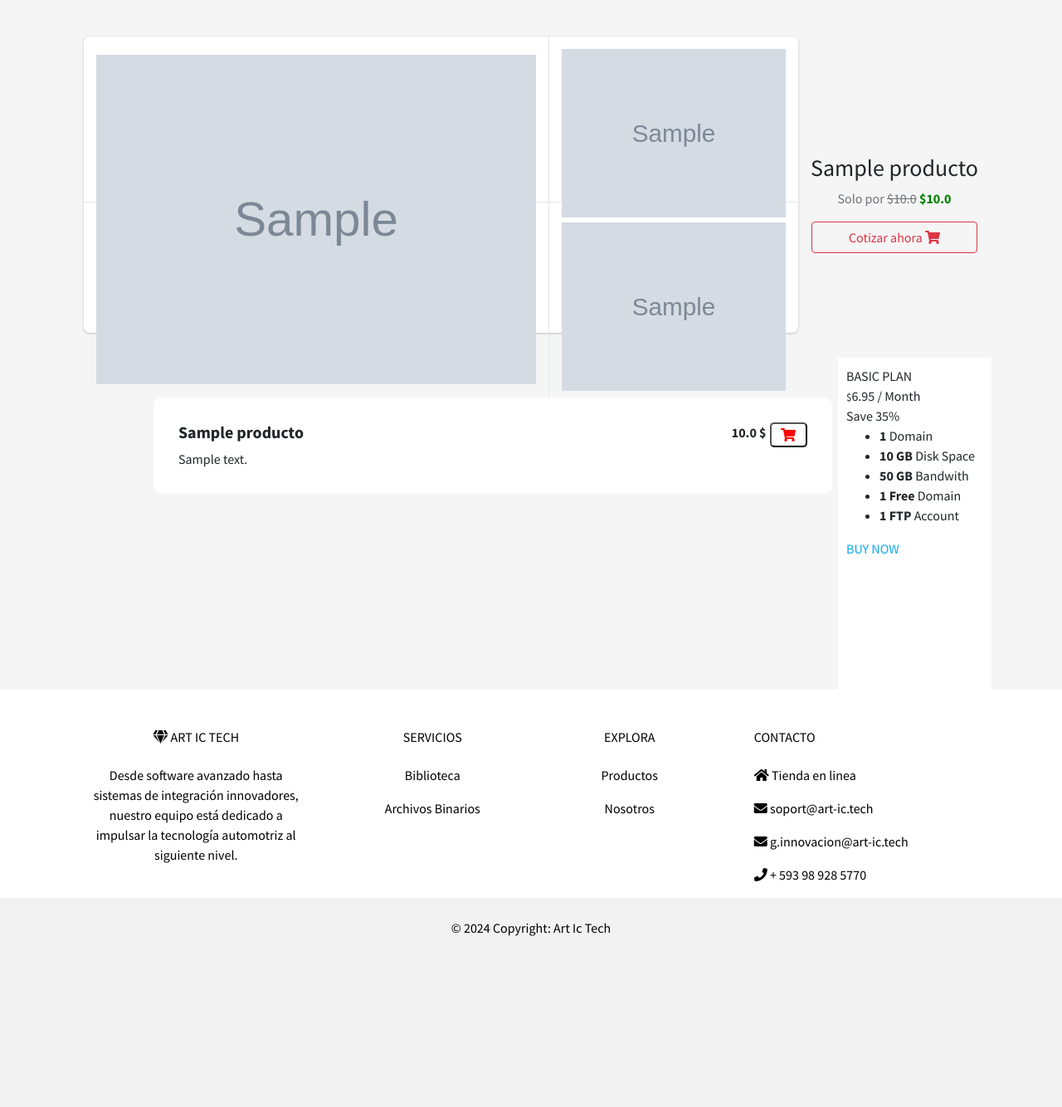
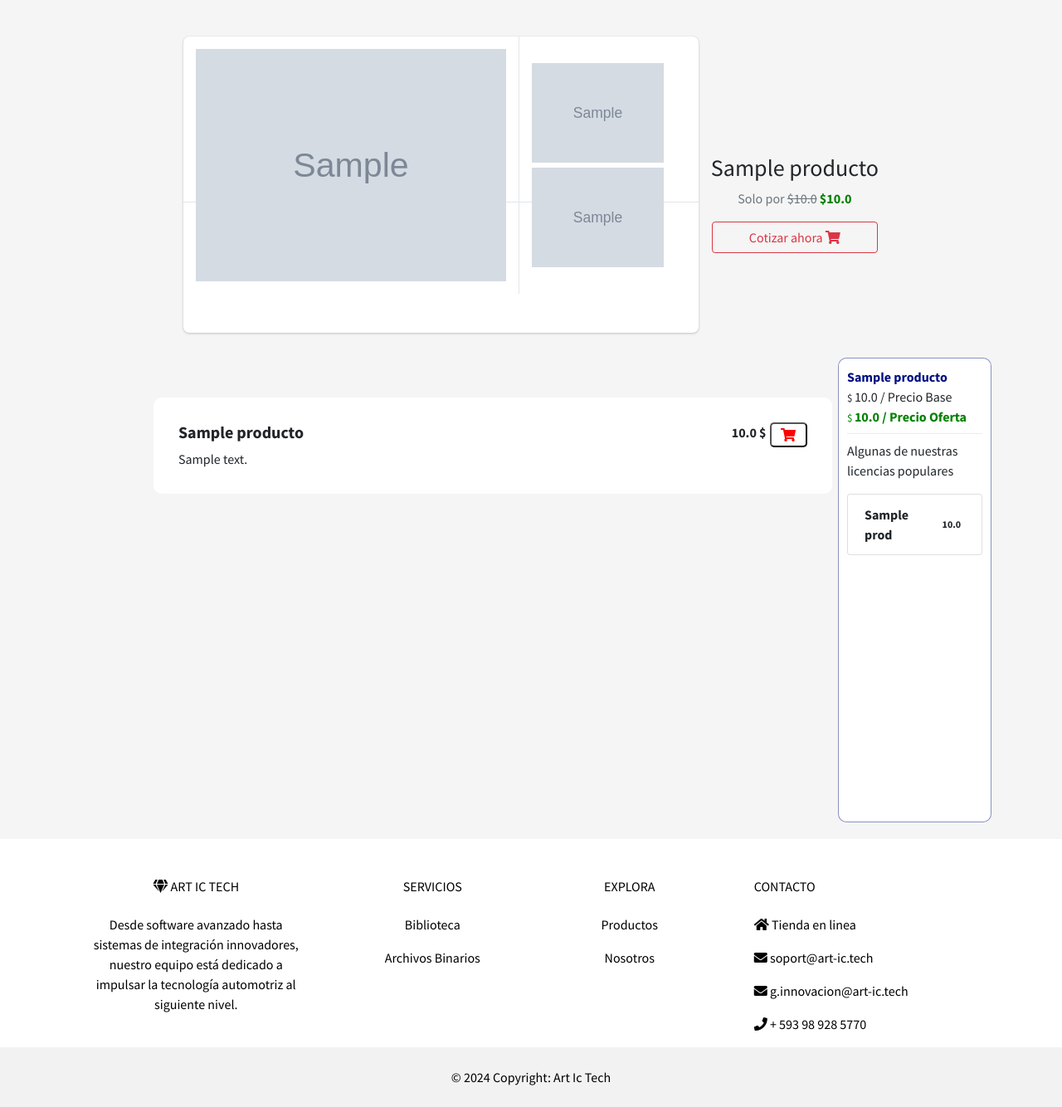
Before and after one commit to Caballero25/saitdigital-artictech-10-2024, a Django app: page /tienda/detalle/producto/1 in a window 1280 px wide. Shown: the part 64-1398 px from the top of the page at 83% size. Before the commit the page ends 1192 px from the top, so only its background shows below. Run offline with Django 5.2, Linux system fonts and the light colour scheme; tables that the repository leaves empty hold one stand-in row (values such as "Sample post"); grey boxes marked "Sample" are stand-in pictures; some libraries are stand-ins or nearby versions.

Commit message:
login required redirection and new styles on product detail

```diff
--- a/artic/settings.py
+++ b/artic/settings.py
@@ -172,3 +172,4 @@ MEDIA_URL = '/media/'
 # https://docs.djangoproject.com/en/5.1/ref/settings/#default-auto-field
 
 DEFAULT_AUTO_FIELD = 'django.db.models.BigAutoField'
+LOGIN_URL = 'login-url'
--- a/ecommerce/views.py
+++ b/ecommerce/views.py
@@ -14,8 +14,8 @@ def products_template(request):
 
 
 def detail_template(request, tipo, id):
-    print(tipo)
     if tipo == 'producto':
         producto = Producto.objects.filter(disponible=True, pk=id).first()
         descripciones = Licencia_Producto.objects.filter(articulo=producto).all()
-        return render(request, 'ecommerce/detail.html', {'producto': producto, "descripciones": descripciones})
+        popular_licenses = Licencia_Producto.objects.filter(articulo=producto).all()[:4]
+        return render(request, 'ecommerce/detail.html', {'producto': producto, "descripciones": descripciones, "popular_licenses": popular_licenses})
--- a/templates/ecommerce/detail.html
+++ b/templates/ecommerce/detail.html
@@ -35,7 +35,7 @@
         margin-left: 15px;
     }
 
-    @media screen and (max-width: 560px) {
+    @media screen and (max-width: 992px) {
         .product_detail {
             flex-direction: column;
             justify-content:space-evenly;
@@ -54,8 +54,20 @@
     background-color: white; /* Opcional para diferenciarlo del fondo */
     padding: 10px; /* Opcional */
     margin-left: auto;
-    height: 400px;
+    height: 510px;
+    border: 1px solid #000f8274;
+    border-radius: 10px;
 }
+    .plan-title {
+      font-weight: bold;
+      color: #000f82;
+    }
+    @media screen and (max-width: 1999px) {
+      .fixed-info {
+        height: 560px;
+      }
+    }
+
     @media screen and (max-width: 992px) {
             .fixed-info {
                 display: none;
@@ -65,6 +77,9 @@
             }
             .licence-info {
                 width: 90%;
+            }
+            .licences-container {
+              justify-content: center;
             }
 
 }
@@ -146,6 +161,8 @@ box-shadow: -2px -2px 21px -4px #A3BAD2;
     display: block;
     width: 100%;
     margin-bottom: 6px;
+    max-width: 159.75px!important;
+    max-height: 159.75px!important;
   }
   .btn-group-sm > .btn,
   .btn-sm {
@@ -158,10 +175,13 @@ box-shadow: -2px -2px 21px -4px #A3BAD2;
 
   @media screen and (max-width: 768px) {
     .main-img{
-   padding-bottom: 0px;
-  }
+      padding-bottom: 0px;
+      height: 380px;
+    }
+    .product_detail {
+      margin-bottom: 10px;
+    }
    }
-
 
 
   </style>
@@ -204,10 +224,10 @@ box-shadow: -2px -2px 21px -4px #A3BAD2;
               <a class="card-img-tiles" href="{% url 'detail_template' 'producto' producto.id %}" data-abc="true" style="height: 200px;">
                 <div class="inner">
                   <div class="main-img">
-                    <img src="{{producto.imagen_izquierda.url}}" alt="Category" />
+                    <img class="image_left" src="{{producto.imagen_izquierda.url}}" alt="Category" />
                   </div>
                   <div class="thumblist">
-                    <img src="{{producto.imagen_derecha_1.url}}" alt="Category" /><img
+                    <img class="image_right_1" src="{{producto.imagen_derecha_1.url}}" alt="Category" /><img class="image_right_2"
                       src="{{producto.imagen_derecha_2.url}}"
                       alt="Category"
                     />
@@ -248,41 +268,36 @@ box-shadow: -2px -2px 21px -4px #A3BAD2;
             <div class="column">
                 <div class="pricing-card basic">
                   <div class="pricing-header">
-                    <span class="plan-title">BASIC PLAN</span>
+                    <span class="plan-title">{{producto.nombre}}</span>
                     <div class="price-circle">
                       <span class="price-title">
-                        <small>$</small><span>6.95</span>
+                        <small>$ </small><span>{{producto.precio}}</span>
                       </span>
-                      <span class="info">/ Month</span>
+                      <span class="info">/ Precio Base</span>
                     </div>
                   </div>
-                  <div class="badge-box">
-                    <span>Save 35%</span>
+                  {% if producto.en_oferta %}
+                  <div class="price-circle" style="color: green; font-weight: bold;">
+                    <span class="price-title">
+                      <small>$ </small><span>{{producto.precio_oferta}}</span>
+                    </span>
+                    <span class="info">/ Precio Oferta</span>
                   </div>
-                  <ul>
-                    <li>
-                      <strong>1</strong> Domain
+                  {% endif %}
+                  <div class="dropdown-divider"></div>
+                  <p>Algunas de nuestras licencias populares</p>
+                  <ul class="list-group">
+                    {% for licencia in popular_licenses %}
+                    <li class="list-group-item d-flex justify-content-between align-items-center">
+                      <strong>{{ licencia.titulo|slice:":11" }}</strong>
+                      <span class="badge text-bg-primary rounded-pill">{{licencia.precio}}</span>
                     </li>
-                    <li>
-                      <strong>10 GB</strong> Disk Space
-                    </li>
-                    <li>
-                      <strong>50 GB</strong> Bandwith
-                    </li>
-                    <li>
-                      <strong>1 Free</strong> Domain
-                    </li>
-                    <li>
-                      <strong>1 FTP</strong> Account
-                    </li>
+                    {% endfor %}
                   </ul>
-                  <div class="buy-button-box">
-                    <a href="#" class="buy-now">BUY NOW</a>
-                  </div>
                 </div>
               </div>
         </div>
     </div>
-
+    <div style="width: 100%; height: 20px;"></div>
   </div>
 {% endblock %}
```
